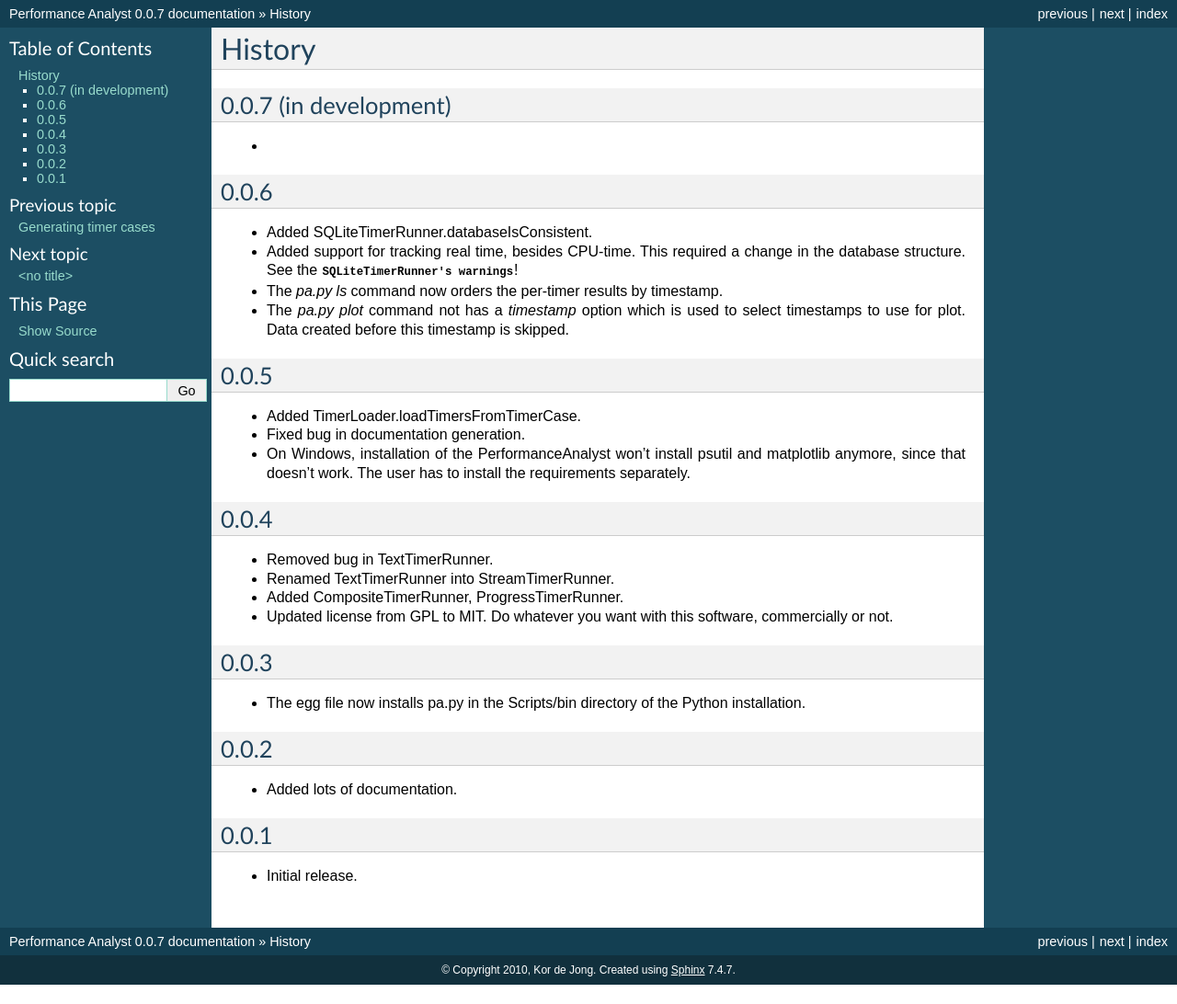
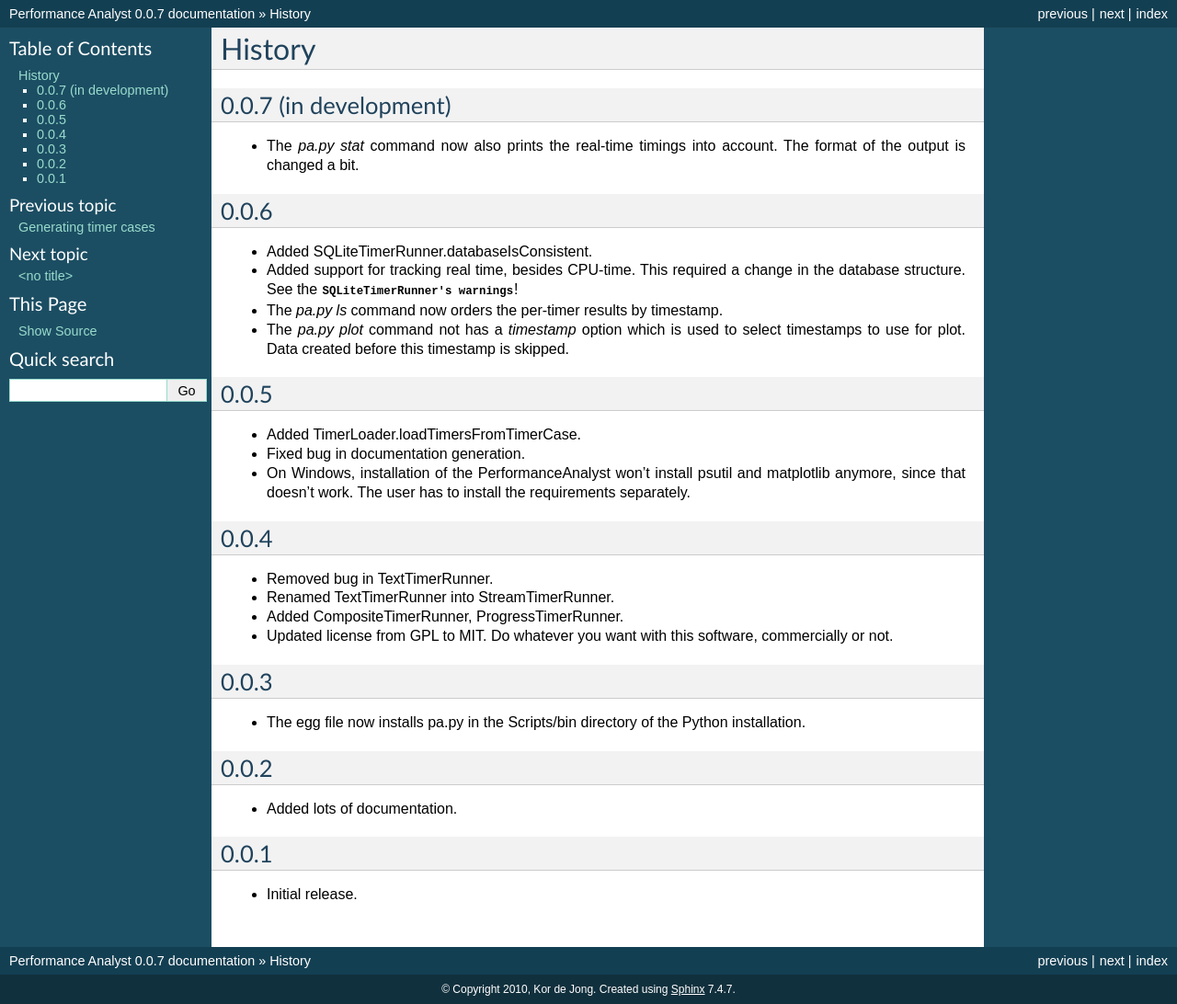
Before and after one commit to pcraster/performance_analyst, a Sphinx documentation site: the page built from Documentation/History.rst, in a window 1280 px wide. Shown: the whole page at 92% size. Built offline with Sphinx 7.4.7, drawn with Linux system fonts in a browser that asks for light colours; before the commit the page ends 1071 px from its top, so only the background shows below that.

Commit message:
Updated history doc

```diff
--- a/Documentation/History.rst
+++ b/Documentation/History.rst
@@ -6,7 +6,7 @@ History
 
 0.0.7 (in development)
 ======================
--
+- The `pa.py stat` command now also prints the real-time timings into account. The format of the output is changed a bit.
 
 0.0.6
 =====
```
